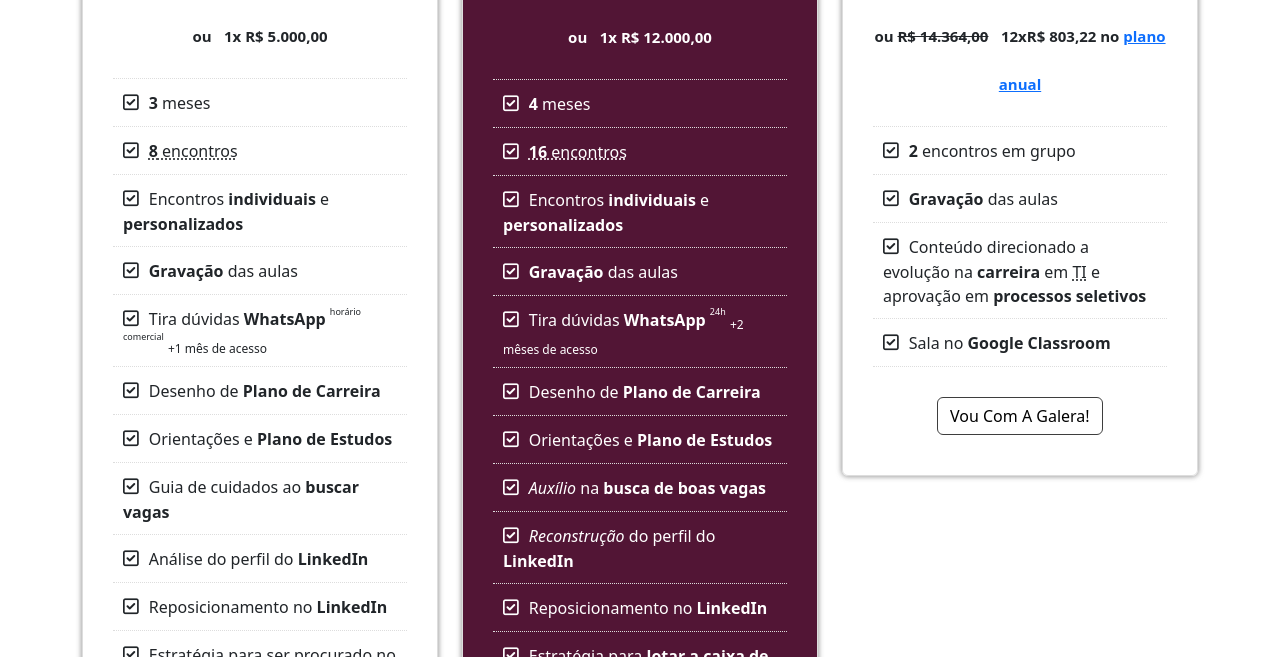
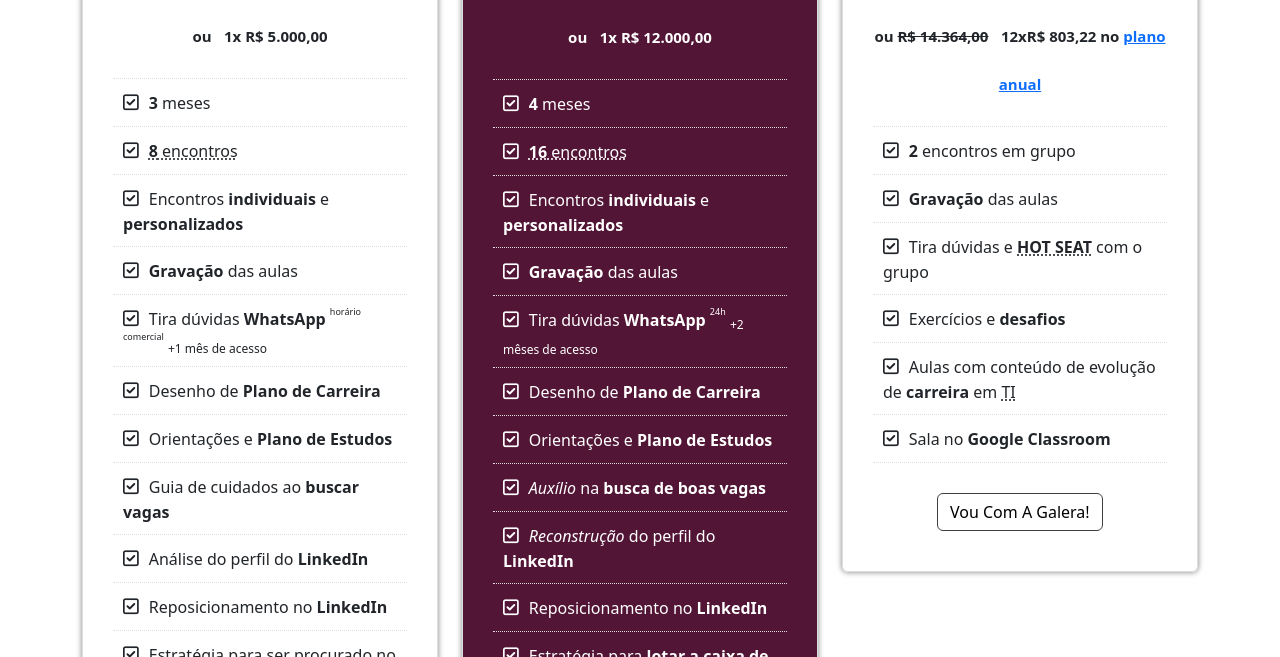
Before and after one commit to mentordosnerds/produtos, a plain HTML site: page index.html in a window 1280 px wide. Shown: the part 443-1100 px from the top of the page. Drawn offline with nearby package versions, Linux system fonts and the light colour scheme.

Commit message:
More details for signature

```diff
--- a/index.html
+++ b/index.html
@@ -107,7 +107,9 @@
                             <ul class="price price-3 list-unstyled">
                                 <li><strong>2</strong> encontros em grupo</li>
                                 <li><strong>Gravação</strong> das aulas</li>
-                                <li>Conteúdo direcionado a evolução na <strong>carreira</strong> em <abbr title="Tecnologia da Informação">TI</abbr> e aprovação em <strong>processos seletivos</strong></li>
+                                <li>Tira dúvidas e <strong><abbr title="A pessoa traz para debater com o grupo sua dificuldade e construir uma estratégia para desbloquear o processo">HOT SEAT</abbr></strong> com o grupo</li>
+                                <li>Exercícios e <strong>desafios</strong></li>
+                                <li>Aulas com conteúdo de evolução de <strong>carreira</strong> em <abbr title="Tecnologia da Informação">TI</abbr></li>
                                 <li>Sala no <strong>Google Classroom</strong></li>
                             </ul>
                             <a class="btn btn-custom" href="https://pay.kiwify.com.br/0IS980Q">Vou com a galera!</a>
```
